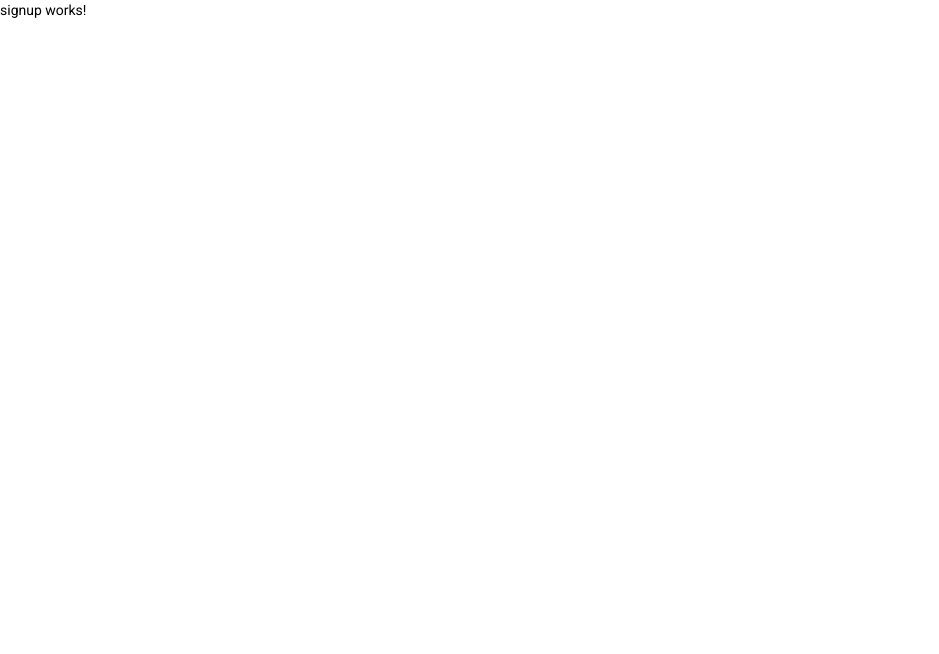
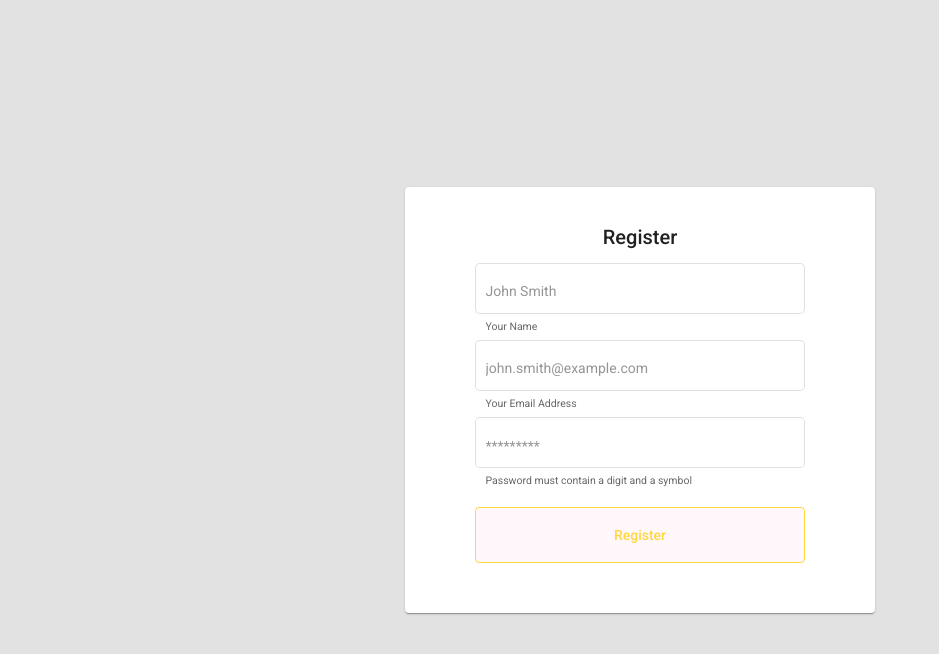
Before and after one commit to JonathanHarmon/TxMQ-Challenge-First-Go, an Angular app: page /signup in a window 1280 px wide. Shown: the top 654 px of the page, without its empty margins (0-939 px from the left). Built offline with nearby package versions, Linux system fonts and the light colour scheme.

Commit message:
Add HTML and Styling to Signin/Signup/Fileview pgs

```diff
--- a/src/app/components/fileview/fileview.component.html
+++ b/src/app/components/fileview/fileview.component.html
@@ -1 +1,8 @@
-<p>fileview works!</p>
+<!-- Toolbar -->
+<mat-toolbar color="primary" class="app-header">
+    <div><a href="https://www.positronx.io" target="_blank" class="positronx">PositronX.io</a></div>
+    <span class="nav-tool-items">
+      <a mat-button routerLink="login" routerLinkActive="active">Log in</a>
+      <a mat-button mat-raised-button routerLink="register" routerLinkActive="active">Register</a>
+    </span>
+  </mat-toolbar>
--- a/src/app/components/signin/signin.component.html
+++ b/src/app/components/signin/signin.component.html
@@ -1 +1,24 @@
-<p>signin works!</p>
+<div class="login-wrapper" fxLayout="row" fxLayoutAlign="center center">
+
+    <mat-card class="box">
+      <mat-card-header>
+        <mat-card-title>Sign In</mat-card-title>
+      </mat-card-header>
+
+      <form class="example-form">
+        <mat-card-content>
+          <mat-form-field class="example-full-width" appearance="outline">
+            <input matInput placeholder="Username">
+            <mat-hint>Assistive text</mat-hint>
+          </mat-form-field>
+
+          <mat-form-field class="example-full-width" appearance="outline">
+            <input matInput placeholder="Password">
+            <mat-hint>Assistive text</mat-hint>
+          </mat-form-field>
+        </mat-card-content>
+        <button mat-stroked-button color="accent" class="btn-block">Log in</button>
+      </form>
+    </mat-card>
+
+  </div>
--- a/src/app/components/signup/signup.component.html
+++ b/src/app/components/signup/signup.component.html
@@ -1 +1,32 @@
-<p>signup works!</p>
+<div class="login-wrapper" fxLayout="row" fxLayoutAlign="center center">
+    <mat-card class="box">
+      <mat-card-header>
+        <mat-card-title>Register</mat-card-title>
+      </mat-card-header>
+
+      <form class="example-form">
+
+        <mat-card-content>
+          <mat-form-field class="example-full-width" appearance="outline">
+            <input matInput placeholder="John Smith">
+            <mat-hint>Your Name</mat-hint>
+          </mat-form-field>
+
+          <mat-form-field class="example-full-width" appearance="outline">
+            <input matInput placeholder="john.smith@example.com">
+            <mat-hint>Your Email Address</mat-hint>
+          </mat-form-field>
+
+          <mat-form-field class="example-full-width" appearance="outline">
+            <input matInput placeholder="*********">
+            <mat-hint>Password must contain a digit and a symbol</mat-hint>
+          </mat-form-field>
+
+
+        </mat-card-content>
+
+        <button mat-stroked-button color="accent" class="btn-block">Register</button>
+
+      </form>
+    </mat-card>
+  </div>
--- a/src/styles.css
+++ b/src/styles.css
@@ -1,4 +1,107 @@
-/* You can add global styles to this file, and also import other style files */
+html,
+body {
+  height: 100%;
+}
 
-html, body { height: 100%; }
-body { margin: 0; font-family: Roboto, "Helvetica Neue", sans-serif; }
+body {
+  margin: 0;
+  font-family: Roboto, "Helvetica Neue", sans-serif;
+  min-height: 100vh;
+  background: #e2e2e2;
+}
+
+.app-header {
+  justify-content: space-between;
+  position: fixed;
+  top: 0;
+  left: 0;
+  right: 0;
+  z-index: 2;
+  box-shadow: 0 3px 5px -1px rgba(0, 0, 0, .2), 0 6px 10px 0 rgba(0, 0, 0, .14), 0 1px 18px 0 rgba(0, 0, 0, .12);
+}
+
+.login-wrapper {
+  height: 100%;
+}
+
+.positronx {
+  text-decoration: none;
+  color: #ffffff;
+}
+
+.box {
+  position: relative;
+  top: 0;
+  opacity: 1;
+  float: left;
+  padding: 60px 50px 40px 50px;
+  width: 100%;
+  background: #fff;
+  border-radius: 10px;
+  transform: scale(1);
+  -webkit-transform: scale(1);
+  -ms-transform: scale(1);
+  z-index: 5;
+  max-width: 330px;
+}
+
+.box.back {
+  transform: scale(.95);
+  -webkit-transform: scale(.95);
+  -ms-transform: scale(.95);
+  top: -20px;
+  opacity: .8;
+  z-index: -1;
+}
+
+.box:before {
+  content: "";
+  width: 100%;
+  height: 30px;
+  border-radius: 10px;
+  position: absolute;
+  top: -10px;
+  background: rgba(255, 255, 255, .6);
+  left: 0;
+  transform: scale(.95);
+  -webkit-transform: scale(.95);
+  -ms-transform: scale(.95);
+  z-index: -1;
+}
+
+.login-wrapper .example-form {
+  min-width: 100%;
+  max-width: 300px;
+  width: 100%;
+}
+
+.login-wrapper .example-full-width,
+.login-wrapper .btn-block {
+  width: 100%;
+}
+
+.login-wrapper mat-card-header {
+  text-align: center;
+  width: 100%;
+  display: block;
+  font-weight: 700;
+}
+
+.login-wrapper mat-card-header mat-card-title {
+  font-size: 30px;
+  margin: 0;
+}
+
+.login-wrapper .mat-card {
+  padding: 40px 70px 50px;
+}
+
+.login-wrapper .mat-stroked-button {
+  border: 1px solid currentColor;
+  line-height: 54px;
+  background: #FFF7FA;
+}
+
+.login-wrapper .mat-form-field-appearance-legacy .mat-form-field-infix {
+  padding: 0.8375em 0;
+}
```
